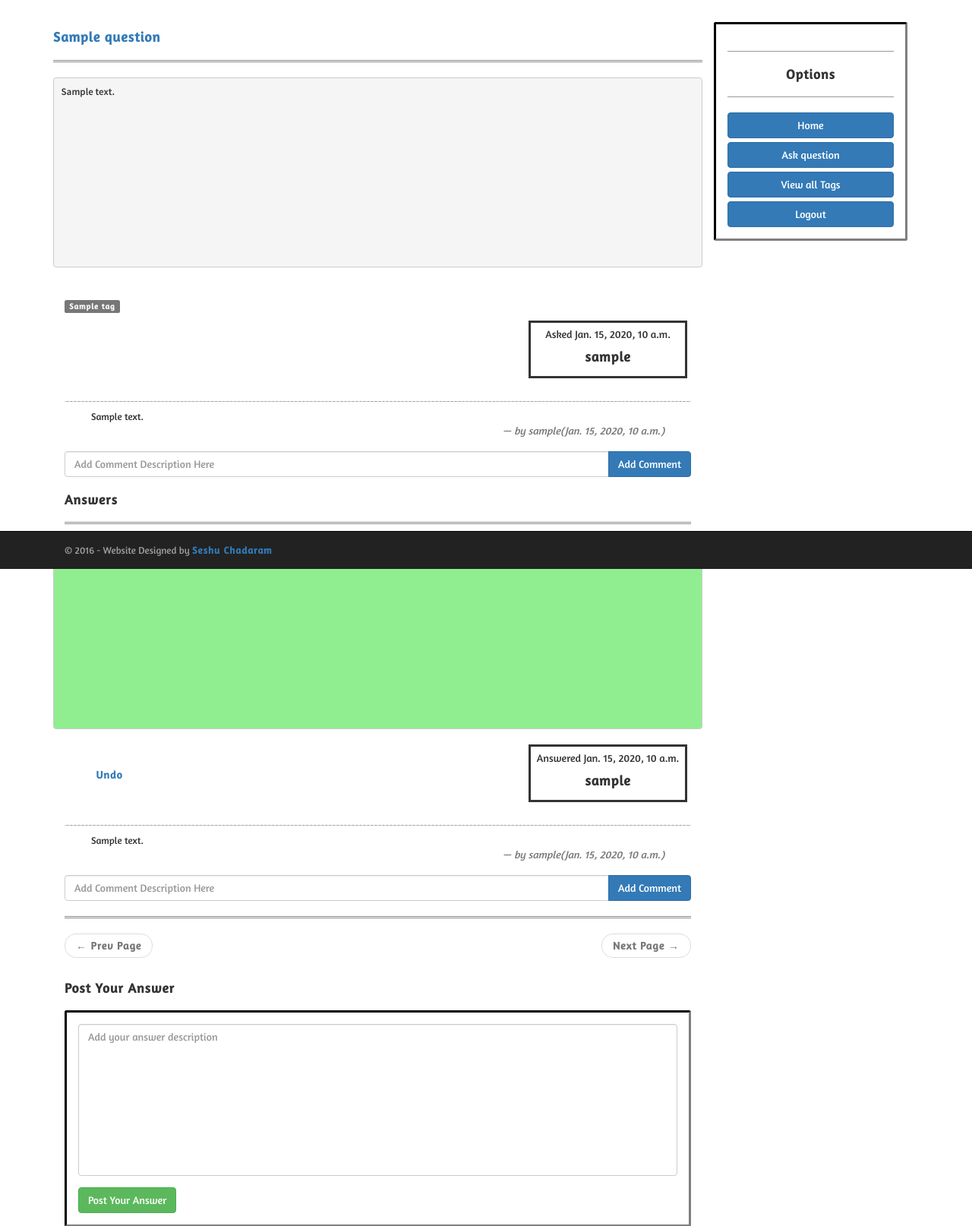
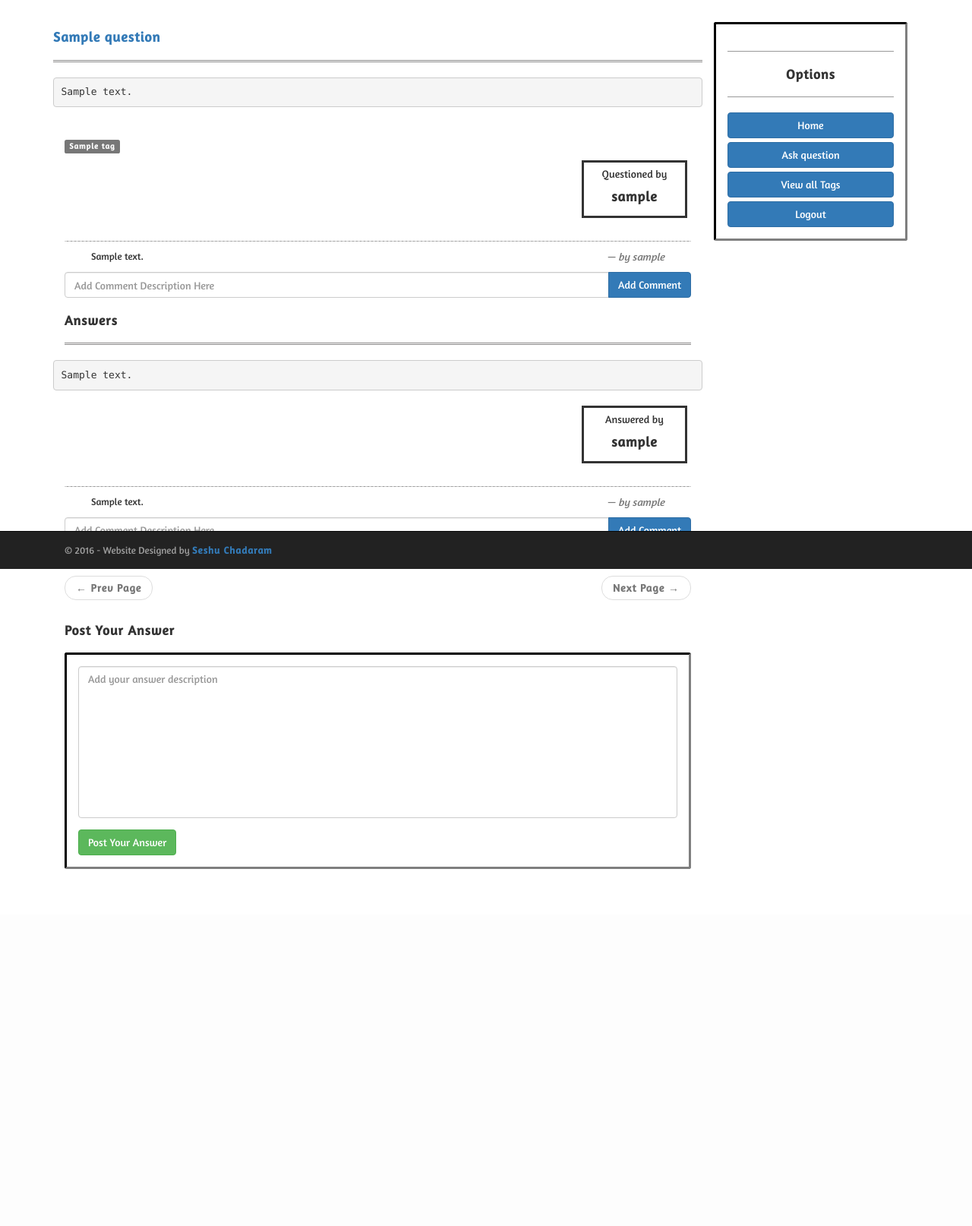
Before and after one commit to Seshu1729/Live-Application-Technical-forums, a Django app: page /home_page/view_question/1/ in a window 1280 px wide. Shown: the part 51-1665 px from the top of the page at 76% size. After the commit the page ends 1195 px from the top, so only its background shows below. Run offline with Django 3.2, Linux system fonts and the light colour scheme; tables that the repository leaves empty hold one stand-in row (values such as "Sample post"); some libraries are stand-ins or nearby versions.

Commit message:
Add files via upload

```diff
--- a/Forums_Application/models.py
+++ b/Forums_Application/models.py
@@ -10,7 +10,7 @@
     question_description = models.TextField()
     questioned_by = models.ForeignKey(User, on_delete=models.CASCADE)
     answer_count = models.IntegerField(default=0)
-    active = models.DateTimeField(auto_now_add=True, blank=True)
+    active = models.DateTimeField(auto_now=True, blank=True)
 
     def time_difference(self):
         old_time = self.active.replace(tzinfo=None)
@@ -44,15 +44,12 @@
     answer_description = models.TextField()
     answered_by = models.ForeignKey(User, on_delete=models.CASCADE)
     answered_to = models.ForeignKey(Question, on_delete=models.CASCADE)
-    accepted_answer = models.BooleanField(default=0)
-    active = models.DateTimeField(auto_now_add=True,blank=True)
 
 class Comment(models.Model):
     comment_description = models.TextField()
     commented_by = models.ForeignKey(User, on_delete=models.CASCADE)
     commented_to_answer = models.ForeignKey(Answer, on_delete=models.CASCADE,blank=True,null=True)
     commented_to_question = models.ForeignKey(Question, on_delete=models.CASCADE,blank=True,null=True)
-    active = models.DateTimeField(auto_now_add=True, blank=True)
 
 class Tag(models.Model):
     tag_name = models.CharField(max_length=32)
--- a/Forums_Application/static/css/additional_style.css
+++ b/Forums_Application/static/css/additional_style.css
@@ -124,14 +124,3 @@
 {
     padding-top:40px;
 }
-
-.accepted
-{
-    background-color: #90EE90;
-}
-
-pre
-{
-    font-family: SourceSansPro-Semibold;
-    height:250px;
-}
--- a/Forums_Application/urls.py
+++ b/Forums_Application/urls.py
@@ -23,7 +23,5 @@
     url(r'^home_page/update_answer/(?P<pk>[0-9]+)/add_answer/$', views.update_answer_in_database),
     url(r'^home_page/sortby/active/$', views.sort_by_active),
     url(r'^home_page/sortby/voice/$', views.sort_by_voice),
-    url(r'^home_page/view_question/(?P<pk1>[0-9]+)/accept_answer/(?P<pk2>[0-9]+)/$', views.accept_answer),
-    url(r'^home_page/view_question/(?P<pk1>[0-9]+)/undo_accept_answer/(?P<pk2>[0-9]+)/$', views.undo_accept_answer),
     url(r'^logout$', views.logout_validation)
 ]
--- a/Forums_Application/views.py
+++ b/Forums_Application/views.py
@@ -117,9 +117,7 @@
 def view_question(request,pk):
     # fetch question details
     question_details = Question.objects.get(id=pk)
-    question_active_time = question_details.active
     question_details = model_to_dict(question_details)
-
     #fetch comments of question
     comments = Comment.objects.filter(commented_to_question_id=question_details["id"]).values()
     if len(comments)!=0:
@@ -137,7 +135,7 @@
         tag_details += Tag.objects.filter(id=tag["tag_link"])
 
     #fetch answer details
-    answers_list = Answer.objects.filter(answered_to=pk).values().order_by('-accepted_answer','active')
+    answers_list = Answer.objects.filter(answered_to=pk).values()
     for answer in answers_list:
         answer.update({"answered_by":User.objects.get(id=answer["answered_by_id"])})
         #fetch comments of answers
@@ -164,7 +162,7 @@
     current_user_id = request.user.id
 
     #return responce
-    context_message = {"question_details":question_details,"question_active_time":question_active_time,"answers_list":answers_list,"user_details":user_details,"tag_details":tag_details,"current_user_id":current_user_id}
+    context_message = {"question_details":question_details,"answers_list":answers_list,"user_details":user_details,"tag_details":tag_details,"current_user_id":current_user_id}
     return render(request,template_name="Technical_Forums/view_question.html",context=context_message)
 
 def add_answer(request,pk):
@@ -390,17 +388,3 @@
 
     context_message = {"questions_list": questions_list}
     return render(request,template_name="Technical_Forums/home_page.html",context=context_message)
-
-def accept_answer(request,pk1,pk2):
-    answer_details = Answer.objects.get(id=pk2)
-    answer_details.accepted_answer = 1
-    answer_details.save()
-
-    return HttpResponseRedirect('/home_page/view_question/' + pk1)
-
-def undo_accept_answer(request,pk1,pk2):
-    answer_details = Answer.objects.get(id=pk2)
-    answer_details.accepted_answer = 0
-    answer_details.save()
-
-    return HttpResponseRedirect('/home_page/view_question/' + pk1)
--- a/templates/Technical_Forums/view_question.html
+++ b/templates/Technical_Forums/view_question.html
@@ -16,9 +16,9 @@
         </div>
     </div>
     <div class="row" style="padding:0 20px 30px 0;">
-        {% if current_user_id == user_details.id or request.user.is_superuser  %}
+        {% if current_user_id == user_details.id %}
             <div class="col-md-5 pull-left user_menu">
-                <div class="col-md-2 col-md-offset-1">
+                <div class="col-md-2">
                     <a href="/home_page/update_question/{{ question_details.id }}">update</a>
                 </div>
                 <div class="col-md-2 col-md-offset-1">
@@ -26,8 +26,8 @@
                 </div>
             </div>
         {% endif %}
-        <div class="col-md-3 user_details text-center pull-right">
-            <span>Asked {{ question_active_time }}</span>
+        <div class="col-md-2 user_details text-center pull-right">
+            <span>Questioned by</span>
             <h4>{{ user_details.username }}</h4>
         </div>
     </div>
@@ -36,13 +36,12 @@
             {% for comment in question_details.comments %}
                 <hr class="dashed_line comment_line">
                 <blockquote>
-                    <div class="col-sm-12">
+                    <div class="col-sm-9">
                         <p>{{ comment.comment_description }}</p>
                     </div>
-                    <div class="col-sm-12">
-                        <small class="pull-right"><cite>by {{ comment.commented_by }}({{ comment.active }})</cite></small>
+                    <div class="col-sm-3">
+                        <small class="pull-right"><cite>by {{ comment.commented_by }}</cite></small>
                     </div>
-                    <br/>
                 </blockquote>
             {% endfor %}
         {% endif %}
@@ -66,36 +65,21 @@
     {% else %}
         {% for answer in answers_list %}
             <div class="row">
-                {% if answer.accepted_answer == 1 %}
-                    <pre class="accepted">{{ answer.answer_description }}</pre>
-                {% else %}
                 <pre>{{ answer.answer_description }}</pre>
-                {% endif %}
             </div>
             <div class="row" style="padding:0 20px 30px 0;">
+                {% if current_user_id == answer.answered_by_id %}
                     <div class="col-md-5 pull-left user_menu">
-                    {% if current_user_id == answer.answered_by_id or request.user.is_superuser %}
-                            <div class="col-md-2 col-md-offset-1">
+                        <div class="col-md-2">
                             <a href="/home_page/update_answer/{{ answer.id }}">update</a>
                         </div>
                         <div class="col-md-2 col-md-offset-1">
                             <a href="/home_page/delete_answer/{{ answer.id }}">delete</a>
                         </div>
-                    {% endif %}
-                    {% if answer.answer_by_id ==  question_details.questioned_by_id or request.user.is_superuser %}
-                        {% if answer.accepted_answer == 0 %}
-                            <div class="col-md-2 col-md-offset-1">
-                                <a href="/home_page/view_question/{{ question_details.id }}/accept_answer/{{ answer.id }}">Accept</a>
-                            </div>
-                        {% else %}
-                            <div class="col-md-2 col-md-offset-1">
-                                <a href="/home_page/view_question/{{ question_details.id }}/undo_accept_answer/{{ answer.id }}">Undo</a>
                     </div>
                 {% endif %}
-                    {% endif %}
-                </div>
-                <div class="col-md-3 user_details text-center pull-right">
-                    <span>Answered {{ answer.active }}</span>
+                <div class="col-md-2 user_details text-center pull-right">
+                    <span>Answered by</span>
                     <h4>{{ answer.answered_by }}</h4>
                 </div>
             </div>
@@ -104,13 +88,12 @@
                     {% for comment in answer.comments %}
                         <hr class="dashed_line comment_line">
                         <blockquote>
-                            <div class="col-sm-12">
+                            <div class="col-sm-9">
                                 <p>{{ comment.comment_description }}</p>
                             </div>
-                            <div class="col-sm-12">
-                                <small class="pull-right"><cite>by {{ comment.commented_by }}({{ comment.active }})</cite></small>
+                            <div class="col-sm-3">
+                                <small class="pull-right"><cite>by {{ comment.commented_by }}</cite></small>
                             </div>
-                            <br/>
                         </blockquote>
                     {% endfor %}
                 {% endif %}
```
Lines whose indentation alone changed are shown as unchanged.
